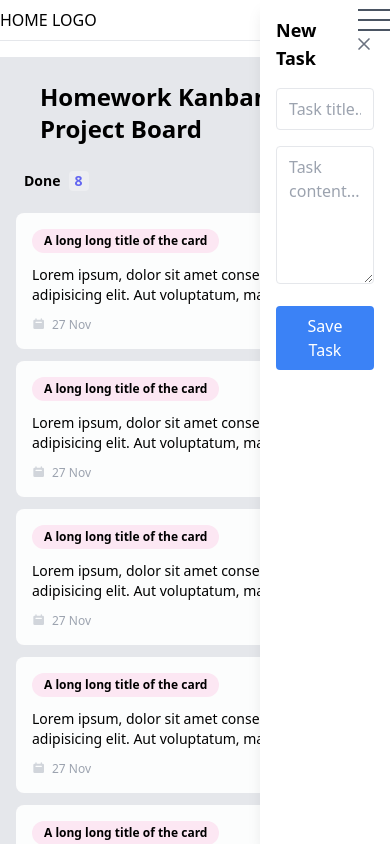
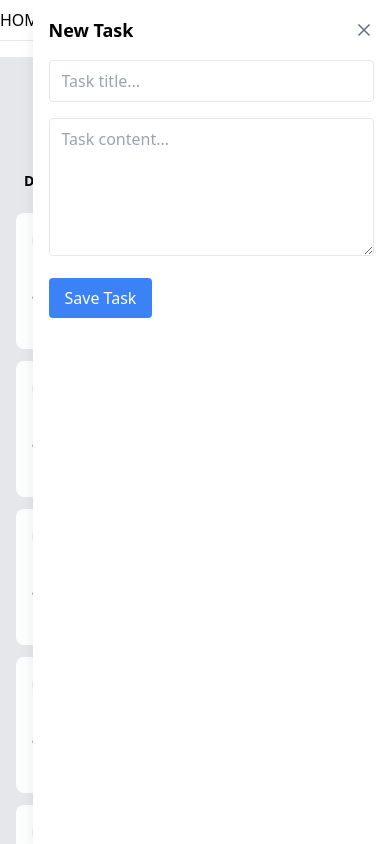
Before and after one commit to DarthTicius/kanban-board-homework, a React (Vite) app: page /board/1/task/1 in a window 390 px wide. Shown: the top 844 px of the page. Built offline with nearby package versions, Linux system fonts and the light colour scheme.

Commit message:
Update size of <TaskDetails /> on smaller screens

```diff
--- a/src/components/TaskDetails.tsx
+++ b/src/components/TaskDetails.tsx
@@ -55,7 +55,7 @@ export function TaskDetails({ onSave, onClose }: Props) {
 	};
 
 	return (
-		<div className="fixed top-0 right-0 h-full w-1/3 bg-white shadow-lg p-4">
+		<div className="fixed top-0 right-0 h-full w-11/12 md:w-1/3 bg-white shadow-lg p-4 z-50">
 			<div className="flex justify-between items-center mb-4">
 				<h2 className="text-lg font-bold">{task ? 'Edit Task' : 'New Task'}</h2>
 				<button
```
